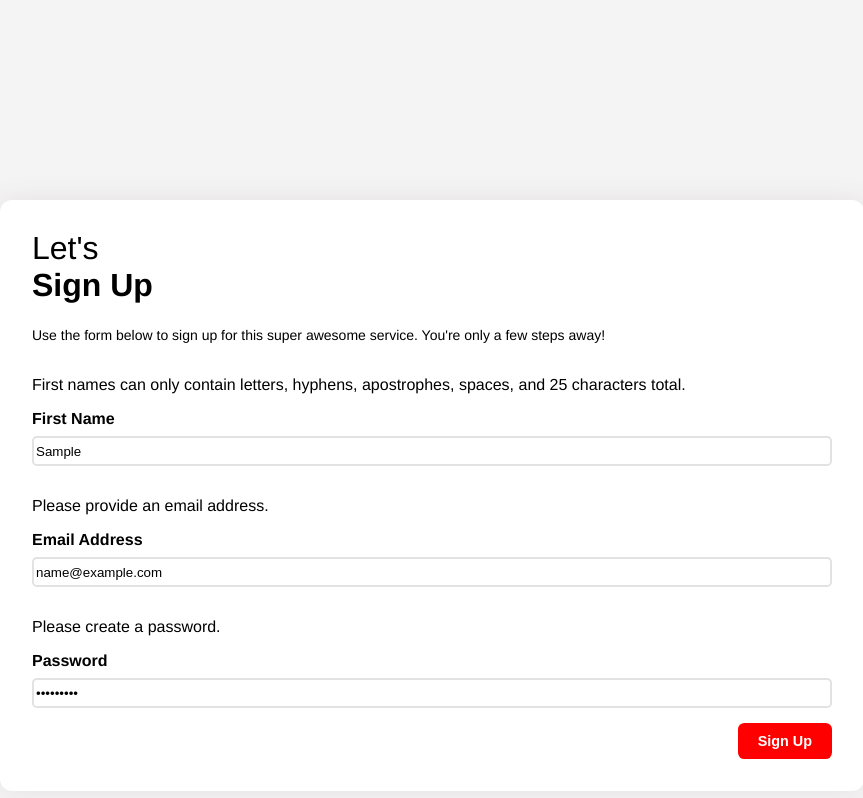
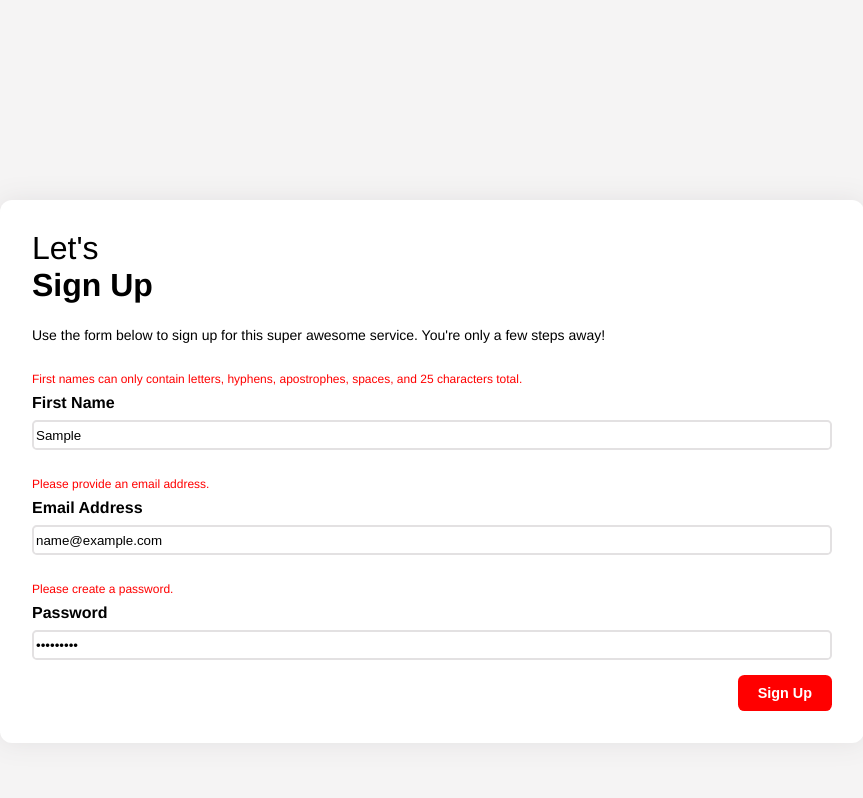
Before and after one commit to mromerom/fg-challenge, a React (Create React App) app: page / in a window 1280 px wide. Both pictures are taken after typing "Sample", "name@example.com", "Sample123" into the empty fields and a click on the button "Sign Up". Shown: the top 798 px of the page, without its empty margins (208-1071 px from the left). Built offline with nearby package versions, Linux system fonts and the light colour scheme.

Commit message:
feature(Styles): Add styles to error messages

```diff
--- a/src/App.css
+++ b/src/App.css
@@ -46,6 +46,13 @@ html {
   line-height: 1.5;
 }
 
+.form--error {
+  color: red;
+  font-size: .75rem;
+  font-weight: 500;
+  margin-bottom: .5rem;
+}
+
 .input--label {
   font-size: 1rem;
   font-weight: bold;
--- a/src/components/form-fields.jsx
+++ b/src/components/form-fields.jsx
@@ -21,7 +21,7 @@ export const FormFields = (props) => {
             You're only a few steps away!
           </p>
         </div>
-        {errors.firstName && <p>{errors.firstName}</p>}
+        {errors.firstName && <p className='form--error'>{errors.firstName}</p>}
         <Input
           field='firstName'
           inputClass=''
@@ -29,7 +29,7 @@ export const FormFields = (props) => {
           labelText='First Name'
           type='text'
         />
-        {errors.email && <p>{errors.email}</p>}
+        {errors.email && <p className='form--error'>{errors.email}</p>}
         <Input
           field='email'
           inputClass=''
@@ -37,7 +37,7 @@ export const FormFields = (props) => {
           labelText='Email Address'
           type='email'
         />
-        {errors.password && <p>{errors.password}</p>}
+        {errors.password && <p className='form--error'>{errors.password}</p>}
         <Input
           field='password'
           inputClass=''
```
